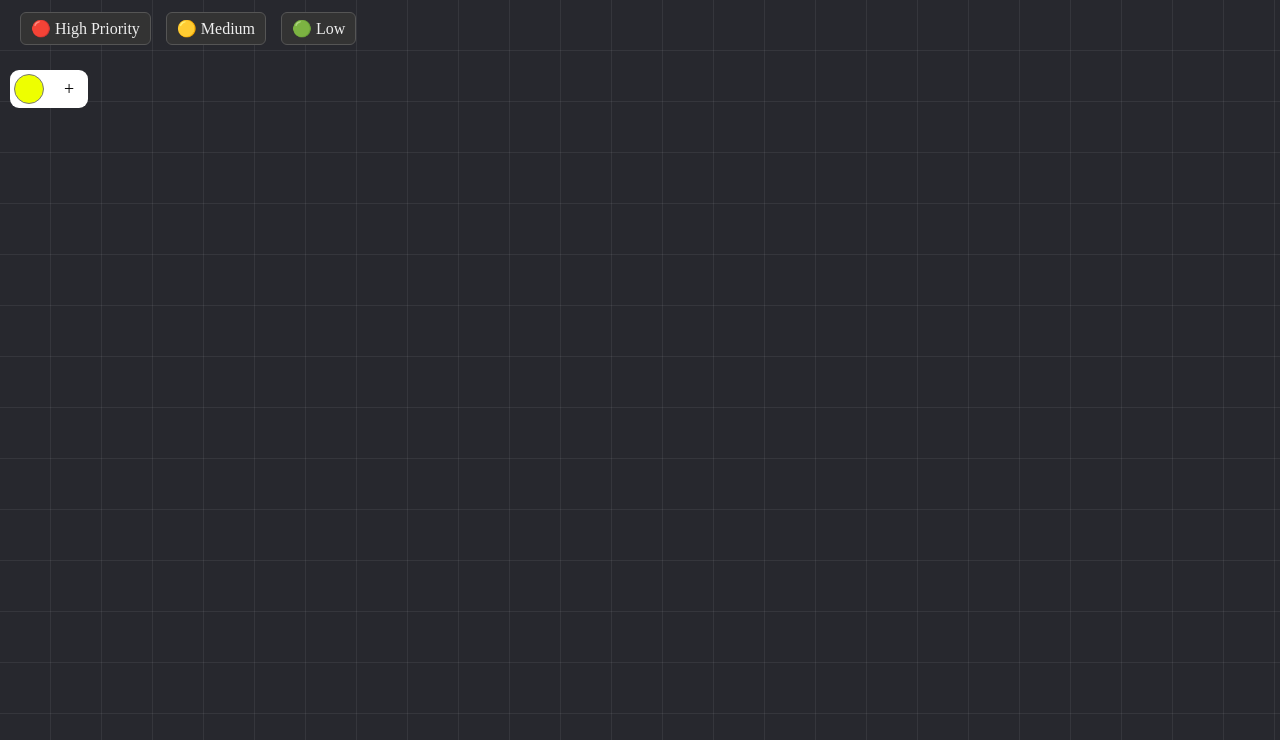
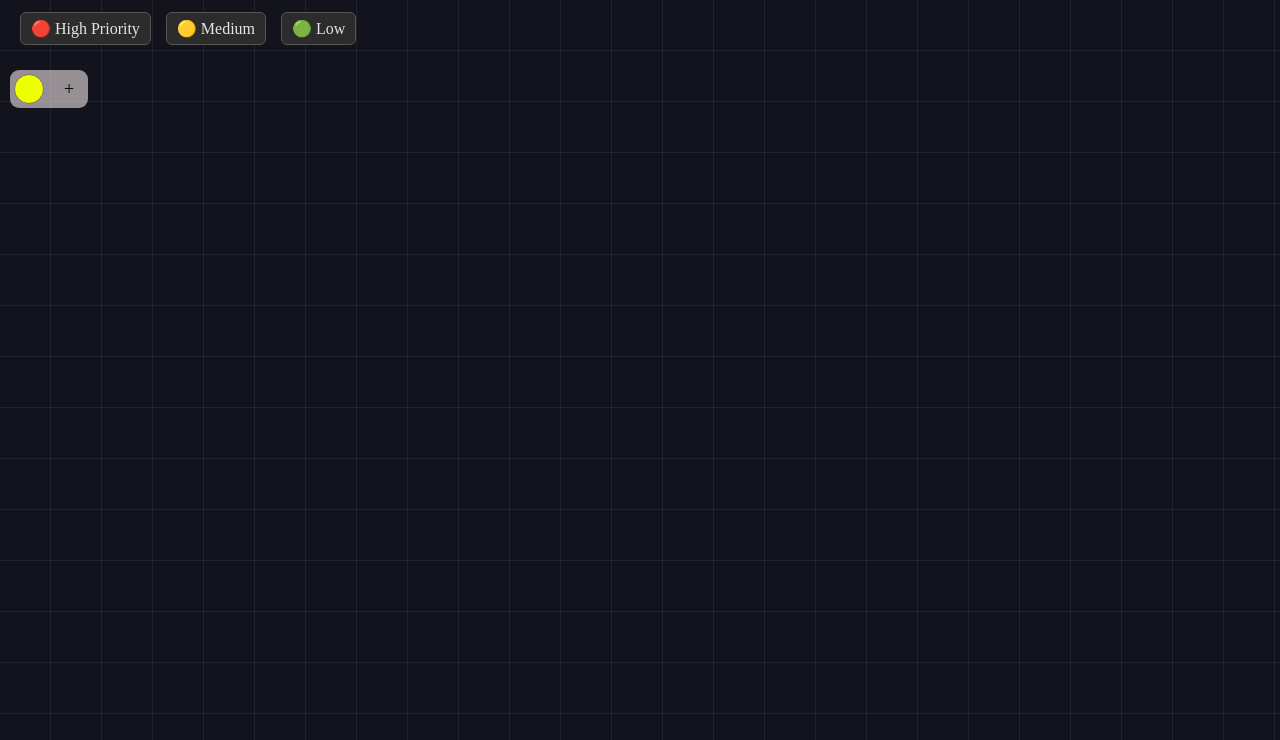
Before and after one commit to Azad88101/STICKY_NOTES, a browser extension: page index.html in a window 1280 px wide. Drawn offline with Linux system fonts and the light colour scheme.

Commit message:
update the color

```diff
--- a/style.css
+++ b/style.css
@@ -13,12 +13,12 @@ body {
 }
 
 body {
-  background-color: #27282e;
+  background-color:rgb(19, 19, 29);
 }
 
 
 nav {
-  color: white;
+  color: rgb(255, 255, 255);
   display: flex;
   align-items: center;
   gap: 15px;
@@ -36,10 +36,10 @@ nav label {
   align-items: center;
   gap: 5px;
   padding: 6px 10px;
-  background-color: #333;
+  background-color: #2c2c2c;
   border-radius: 6px;
   border: 1px solid #555;
-  color: #eee;
+  color: #e6e3e3;
   cursor: default;
 }
 
@@ -61,7 +61,7 @@ main {
     );
 }
 form {
-  background-color: white;
+  background-color: rgba(245, 232, 232, 0.582);
   width: max-content;
   padding: 4px;
   margin: 10px;
```
